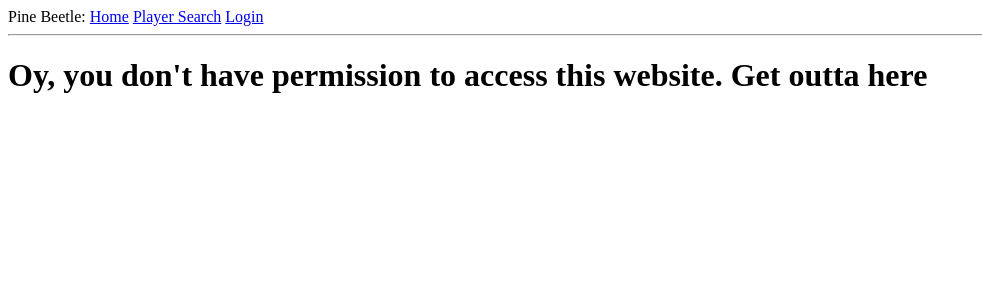
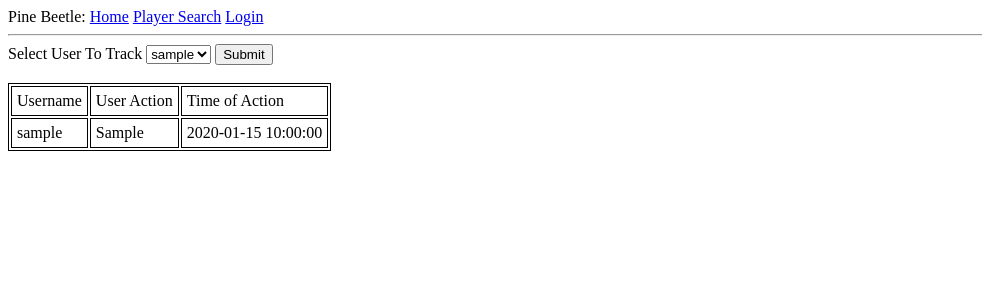
Before and after one commit to ayomide321/DB-Course-Project, a Flask app: template app/templates/admin.html in a window 1280 px wide. Shown: the top 300 px of the page, without its empty margins (0-982 px from the left). Run offline with Flask 2, Linux system fonts and the light colour scheme; the template is opened without the code that fills it: most values are stand-ins (such as "Sample title", 1, 10 or a date in 2020); parts of the project's set-up code (start-up, migrations or seed data) failed here and were passed over.

Commit message:
fixed error and add config username

```diff
--- a/app/templates/admin.html
+++ b/app/templates/admin.html
@@ -3,7 +3,7 @@
 
 {% block content %}
 
-    {% if current_user.username == 'ayomide321'%}
+    {% if current_user.username == ADMIN_NAME%}
         <style>
             th, td {
                 padding: 5px;
@@ -49,7 +49,7 @@
 
 
     {% else %}
-        <h1>Oy, you don't have permission to access this website. Get outta here</h1>
+        <h1>Oy, you don't have permission to access this Page. Get outta here</h1>
     {% endif %}
 
 {% endblock %}
```
